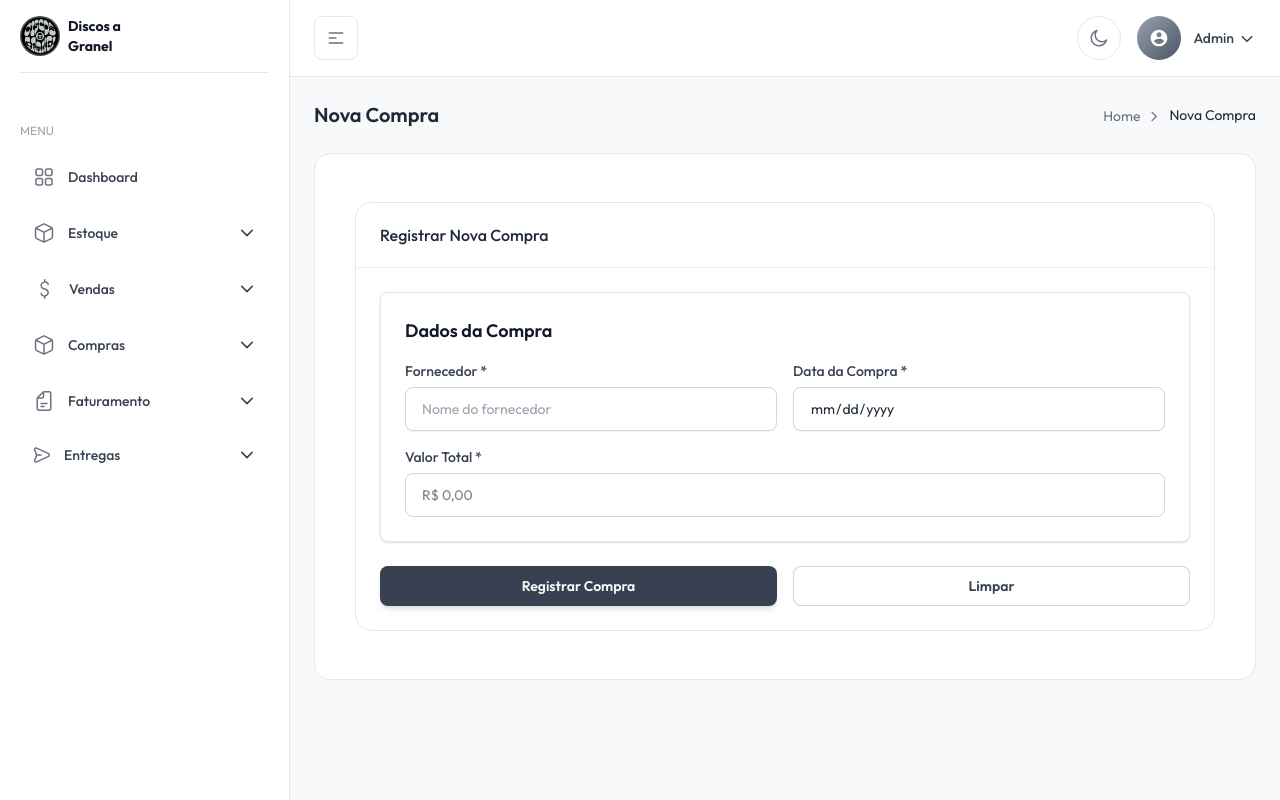
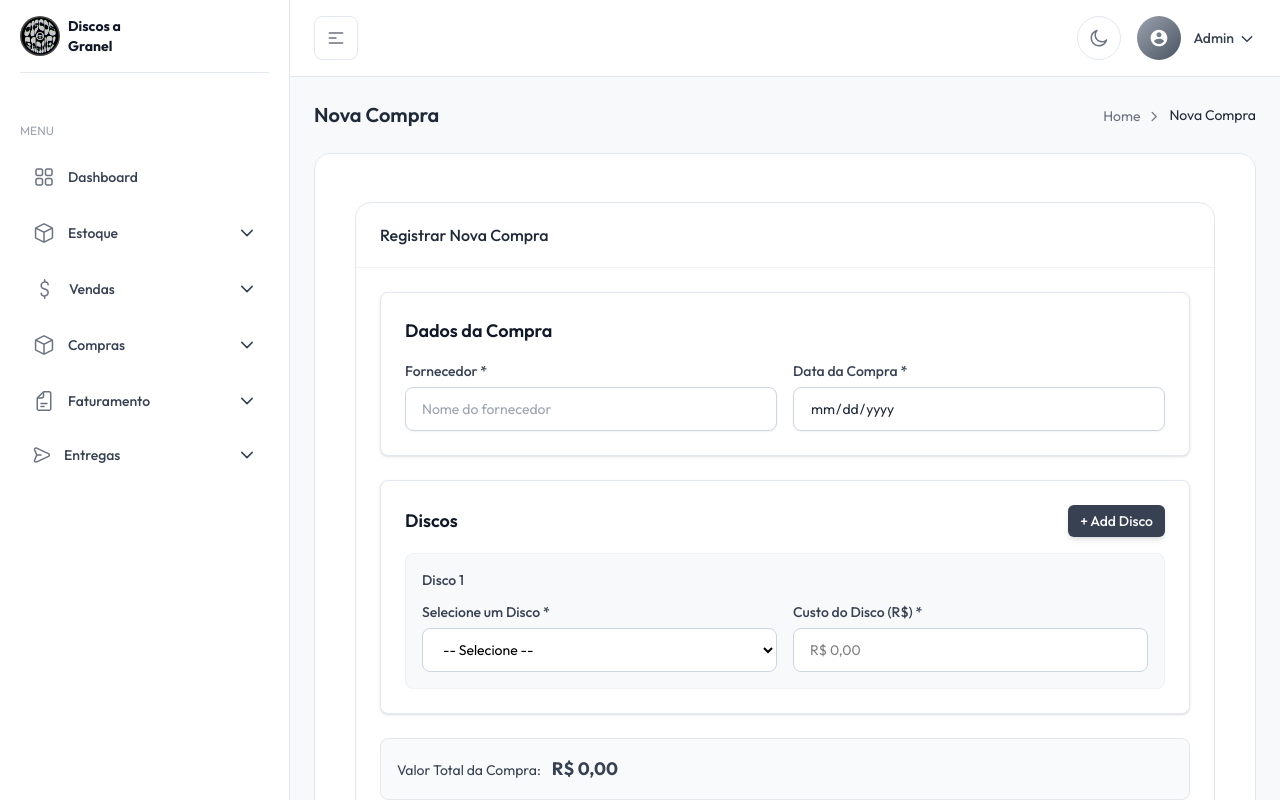
Before and after one commit to ec-univesp/admin-loja-disco, a Next.js app: page /nova-compra in a window 1280 px wide. Shown: the top 800 px of the page. Built offline with nearby package versions, Linux system fonts and the light colour scheme.

Commit message:
feat: adiciona seleção de múltiplos discos com custoDisco em nova compra

```diff
--- a/src/components/form/PurchaseFormZustand.tsx
+++ b/src/components/form/PurchaseFormZustand.tsx
@@ -1,18 +1,22 @@
 'use client';
 
-import React, { FC, useState } from 'react';
-import { Controller, useForm } from 'react-hook-form';
+import React, { FC, useEffect, useState } from 'react';
+import { useForm } from 'react-hook-form';
 import Form from './Form';
 import Label from './Label';
 import ControlledInput from './input/ControlledInput';
 import CurrencyInput from './input/CurrencyInput';
 import Button from '@/components/ui/button/Button';
-import { useCompras } from '@/hooks/useStore';
+import { useCompras, useDiscos, useItensCompra } from '@/hooks/useStore';
+
+interface ItemCompraForm {
+  discoId: string;
+  custoDisco: number;
+}
 
 interface PurchaseFormData {
   fornecedor: string;
   dataCompra: string;
-  valorTotal: number;
 }
 
 interface PurchaseFormZustandProps {
@@ -23,31 +27,64 @@ const MENSAGEM_SUCESSO_DURACAO_MS = 3000;
 
 const PurchaseFormZustand: FC<PurchaseFormZustandProps> = ({ onSuccess }) => {
   const { createCompra, loading } = useCompras();
+  const { createItemCompra } = useItensCompra();
+  const { discosComArtista, fetchDiscos } = useDiscos();
   const [successMsg, setSuccessMsg] = useState('');
+  const [itens, setItens] = useState<ItemCompraForm[]>([{ discoId: '', custoDisco: 0 }]);
 
   const {
     register,
     handleSubmit,
     reset,
     control,
+    watch,
     formState: { errors },
   } = useForm<PurchaseFormData>({
     defaultValues: {
       fornecedor: '',
       dataCompra: new Date().toISOString().split('T')[0],
-      valorTotal: 0,
     },
   });
 
+  useEffect(() => {
+    fetchDiscos();
+  }, [fetchDiscos]);
+
+  const somaItens = itens.reduce((acc, item) => acc + Number(item.custoDisco || 0), 0);
+
+  const adicionarItem = () => setItens((prev) => [...prev, { discoId: '', custoDisco: 0 }]);
+
+  const removerItem = (index: number) =>
+    setItens((prev) => prev.filter((_, i) => i !== index));
+
+  const atualizarItem = (index: number, campo: keyof ItemCompraForm, valor: string | number) =>
+    setItens((prev) => prev.map((item, i) => (i === index ? { ...item, [campo]: valor } : item)));
+
   const handleFormSubmit = async (dadosFormulario: PurchaseFormData) => {
-    await createCompra({
+    const itensValidos = itens.filter((item) => item.discoId);
+    if (itensValidos.length === 0) return;
+
+    const novaCompra = await createCompra({
       clienteId: '',
       dataCompra: dadosFormulario.dataCompra,
       fornecedor: dadosFormulario.fornecedor,
-      valorTotal: Number(dadosFormulario.valorTotal),
+      valorTotal: somaItens,
     });
 
+    if (novaCompra) {
+      await Promise.all(
+        itensValidos.map((item) =>
+          createItemCompra({
+            compraId: novaCompra.id,
+            discoId: item.discoId,
+            precoCompra: Number(item.custoDisco),
+          })
+        )
+      );
+    }
+
     reset();
+    setItens([{ discoId: '', custoDisco: 0 }]);
     setSuccessMsg('Compra registrada com sucesso!');
     setTimeout(() => setSuccessMsg(''), MENSAGEM_SUCESSO_DURACAO_MS);
     onSuccess?.();
@@ -89,36 +126,109 @@ const PurchaseFormZustand: FC<PurchaseFormZustandProps> = ({ onSuccess }) => {
                 error={!!errors.dataCompra}
               />
             </div>
-            <div className="md:col-span-2">
-              <Label htmlFor="valorTotal">Valor Total *</Label>
-              <Controller
-                control={control}
-                name="valorTotal"
-                rules={{
-                  required: 'Valor é obrigatório',
-                  min: { value: 0, message: 'Valor não pode ser negativo' },
-                }}
-                render={({ field }) => (
-                  <CurrencyInput
-                    id="valorTotal"
-                    value={field.value}
-                    onChange={field.onChange}
-                    error={!!errors.valorTotal}
-                  />
-                )}
-              />
-              {errors.valorTotal && (
-                <span className="mt-1 text-sm text-red-500">{errors.valorTotal.message}</span>
-              )}
-            </div>
           </div>
+        </div>
+
+        <div className="rounded-lg border border-gray-200 bg-white p-6 shadow-sm dark:border-gray-700 dark:bg-gray-800">
+          <div className="mb-4 flex items-center justify-between">
+            <h3 className="text-lg font-semibold text-gray-900 dark:text-white">Discos</h3>
+            <Button size="sm" variant="primary" type="button" onClick={adicionarItem}>
+              + Add Disco
+            </Button>
+          </div>
+
+          <div className="space-y-4">
+            {itens.map((item, index) => {
+              const discoSelecionado = discosComArtista.find((d) => d.id === item.discoId);
+              return (
+                <div
+                  key={index}
+                  className="rounded-lg border border-gray-100 bg-gray-50 p-4 dark:border-gray-700 dark:bg-gray-900"
+                >
+                  <div className="mb-3 flex items-center justify-between">
+                    <span className="text-sm font-medium text-gray-700 dark:text-gray-300">
+                      Disco {index + 1}
+                    </span>
+                    {itens.length > 1 && (
+                      <button
+                        type="button"
+                        onClick={() => removerItem(index)}
+                        className="text-sm text-red-500 hover:text-red-700"
+                      >
+                        Remover
+                      </button>
+                    )}
+                  </div>
+
+                  <div className="grid grid-cols-1 gap-4 md:grid-cols-2">
+                    <div>
+                      <Label htmlFor={`disco-${index}`}>Selecione um Disco *</Label>
+                      <select
+                        id={`disco-${index}`}
+                        value={item.discoId}
+                        onChange={(e) => atualizarItem(index, 'discoId', e.target.value)}
+                        className="h-11 w-full rounded-lg border border-gray-300 bg-white px-4 py-2.5 text-sm dark:border-gray-700 dark:bg-gray-900 dark:text-white"
+                      >
+                        <option value="">-- Selecione --</option>
+                        {discosComArtista.map((disco) => (
+                          <option key={disco.id} value={disco.id}>
+                            {disco.artistaNome} - {disco.album}
+                          </option>
+                        ))}
+                      </select>
+                    </div>
+
+                    <div>
+                      <Label htmlFor={`custo-${index}`}>Custo do Disco (R$) *</Label>
+                      <CurrencyInput
+                        id={`custo-${index}`}
+                        value={item.custoDisco}
+                        onChange={(val) => atualizarItem(index, 'custoDisco', val)}
+                      />
+                    </div>
+                  </div>
+
+                  {discoSelecionado && (
+                    <div className="mt-3 grid grid-cols-2 gap-3 rounded-lg border border-blue-200 bg-blue-50 p-3 text-sm dark:border-blue-900 dark:bg-blue-900/20">
+                      <div>
+                        <p className="text-blue-600 dark:text-blue-300">Artista</p>
+                        <p className="font-medium text-blue-900 dark:text-blue-100">
+                          {discoSelecionado.artistaNome}
+                        </p>
+                      </div>
+                      <div>
+                        <p className="text-blue-600 dark:text-blue-300">Álbum</p>
+                        <p className="font-medium text-blue-900 dark:text-blue-100">
+                          {discoSelecionado.album}
+                        </p>
+                      </div>
+                    </div>
+                  )}
+                </div>
+              );
+            })}
+          </div>
+        </div>
+
+        <div className="rounded-lg border border-brand-200 bg-brand-50 p-4 dark:border-brand-900 dark:bg-brand-900/20">
+          <p className="text-sm text-brand-700 dark:text-brand-200">
+            Valor Total da Compra:{' '}
+            <span className="ml-2 text-lg font-bold">
+              R$ {somaItens.toFixed(2).replace('.', ',')}
+            </span>
+          </p>
         </div>
 
         <div className="flex gap-4">
           <Button type="submit" variant="primary" fullWidth isLoading={loading}>
             Registrar Compra
           </Button>
-          <Button type="reset" variant="outline" fullWidth>
+          <Button
+            type="reset"
+            variant="outline"
+            fullWidth
+            onClick={() => { reset(); setItens([{ discoId: '', custoDisco: 0 }]); }}
+          >
             Limpar
           </Button>
         </div>
```
